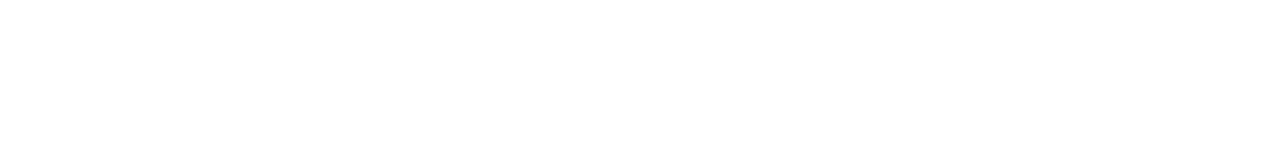
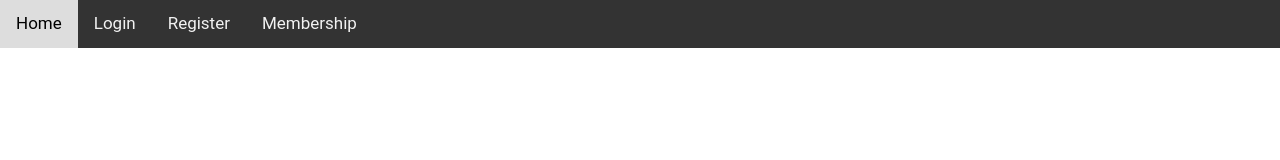
Before and after one commit to LeeZhenQuan/Anything-ID-Assignment2, a plain HTML site: page membership.html in a window 1280 px wide. Drawn offline with Linux system fonts and the light colour scheme.

Commit message:
updated nav link and title

```diff
--- a/membership.html
+++ b/membership.html
@@ -4,9 +4,18 @@
     <meta charset="UTF-8">
     <meta http-equiv="X-UA-Compatible" content="IE=edge">
     <meta name="viewport" content="width=device-width, initial-scale=1.0">
-    <title>Document</title>
+    <title>Membership</title>
+    <link rel="stylesheet" href="normalize.css">
+    <link rel="stylesheet" href="style.css">
 </head>
 <body>
-
+    <header>
+        <nav class = "navdesign">
+          <a href="index.html">Home</a>
+          <a href="login.html">Login</a>
+          <a href="RegisterPage.html">Register</a>
+          <a href="membership.html">Membership</a>
+        </nav>
+        </header>
 </body>
 </html>
```
Also changed, not shown: RegisterPage.html (+4 -4 lines).
